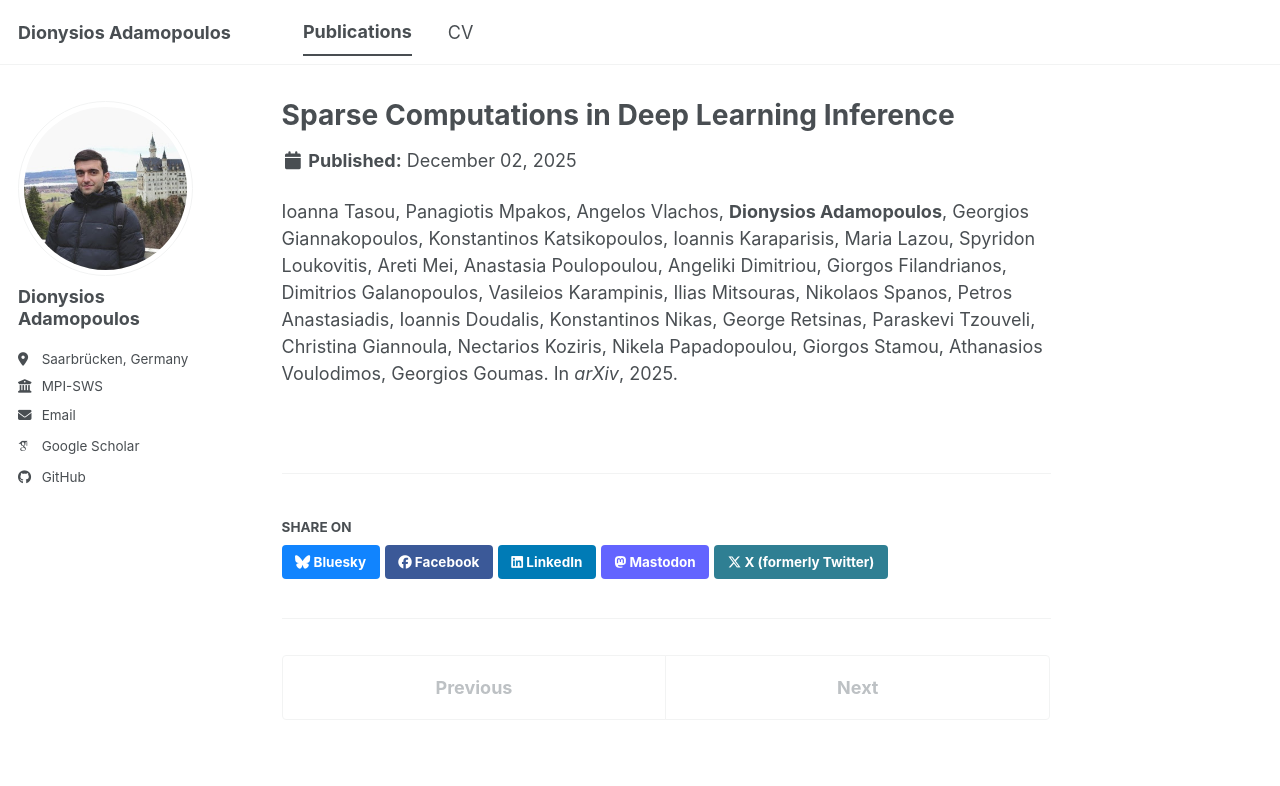
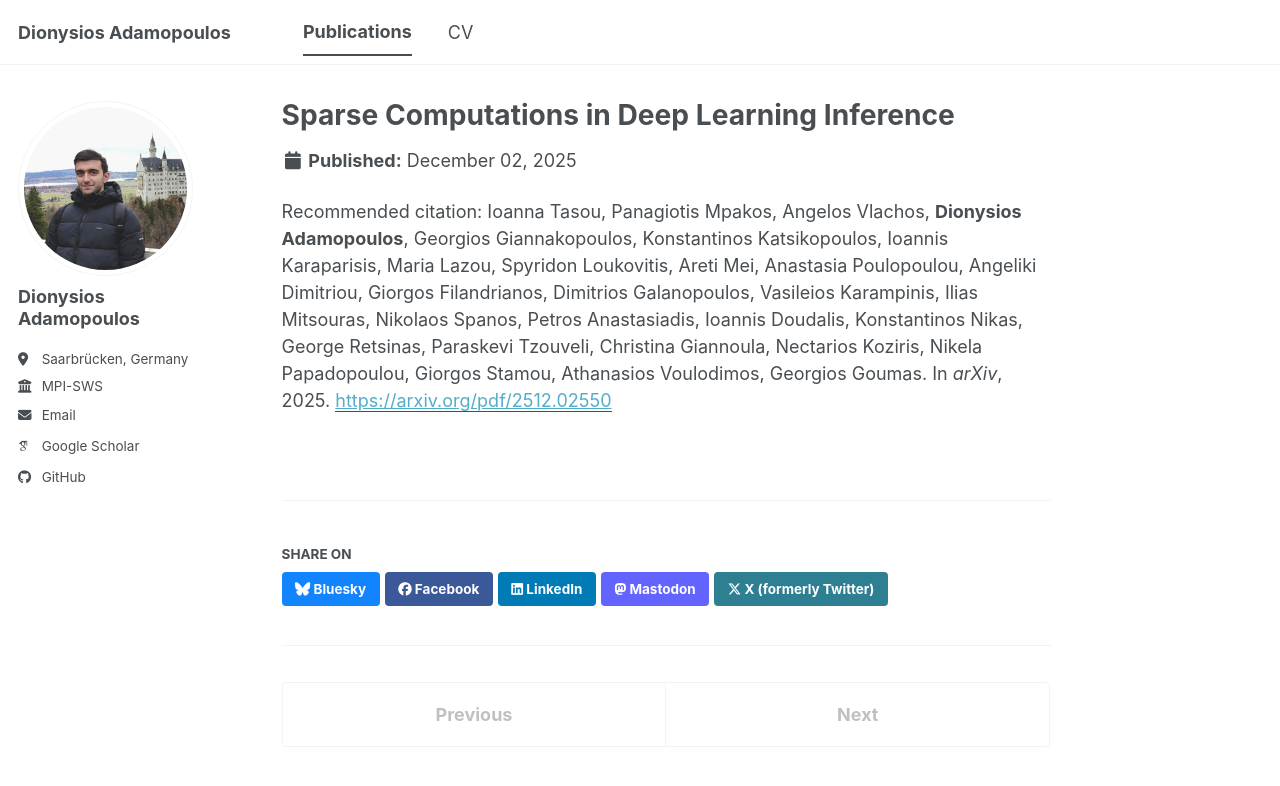
Before and after one commit to dion-adam/dion-adam.github.io, a Jekyll site: the page built from _publications/2025-12-02-Sparse-Computations-1.md, in a window 1280 px wide. Shown: the top 786 px of the page. Built offline with Jekyll 4.4.1, drawn with Linux system fonts in a browser that asks for light colours; some web fonts are replaced; a script bundle is joined from its source files by our own code; library files that are not in the unit come from our copies; some of the changed lines change nothing that is shown.

Commit message:
Update 2025-12-02-Sparse-Computations-1.md

```diff
--- a/_publications/2025-12-02-Sparse-Computations-1.md
+++ b/_publications/2025-12-02-Sparse-Computations-1.md
@@ -2,7 +2,7 @@
 title: "Sparse Computations in Deep Learning Inference"
 collection: publications
 permalink: /publications/2025-12-02-Sparse-Computations-1
+date: 2025-12-02
 paperurl: 'https://arxiv.org/pdf/2512.02550'
+citation: 'Ioanna Tasou, Panagiotis Mpakos, Angelos Vlachos, <b>Dionysios Adamopoulos</b>, Georgios Giannakopoulos, Konstantinos Katsikopoulos, Ioannis Karaparisis, Maria Lazou, Spyridon Loukovitis, Areti Mei, Anastasia Poulopoulou, Angeliki Dimitriou, Giorgos Filandrianos, Dimitrios Galanopoulos, Vasileios Karampinis, Ilias Mitsouras, Nikolaos Spanos, Petros Anastasiadis, Ioannis Doudalis, Konstantinos Nikas, George Retsinas, Paraskevi Tzouveli, Christina Giannoula, Nectarios Koziris, Nikela Papadopoulou, Giorgos Stamou, Athanasios Voulodimos, Georgios Goumas. In <i>arXiv</i>, 2025.'
 ---
-
-Ioanna Tasou, Panagiotis Mpakos, Angelos Vlachos, <b>Dionysios Adamopoulos</b>, Georgios Giannakopoulos, Konstantinos Katsikopoulos, Ioannis Karaparisis, Maria Lazou, Spyridon Loukovitis, Areti Mei, Anastasia Poulopoulou, Angeliki Dimitriou, Giorgos Filandrianos, Dimitrios Galanopoulos, Vasileios Karampinis, Ilias Mitsouras, Nikolaos Spanos, Petros Anastasiadis, Ioannis Doudalis, Konstantinos Nikas, George Retsinas, Paraskevi Tzouveli, Christina Giannoula, Nectarios Koziris, Nikela Papadopoulou, Giorgos Stamou, Athanasios Voulodimos, Georgios Goumas. In <i>arXiv</i>, 2025.
```
